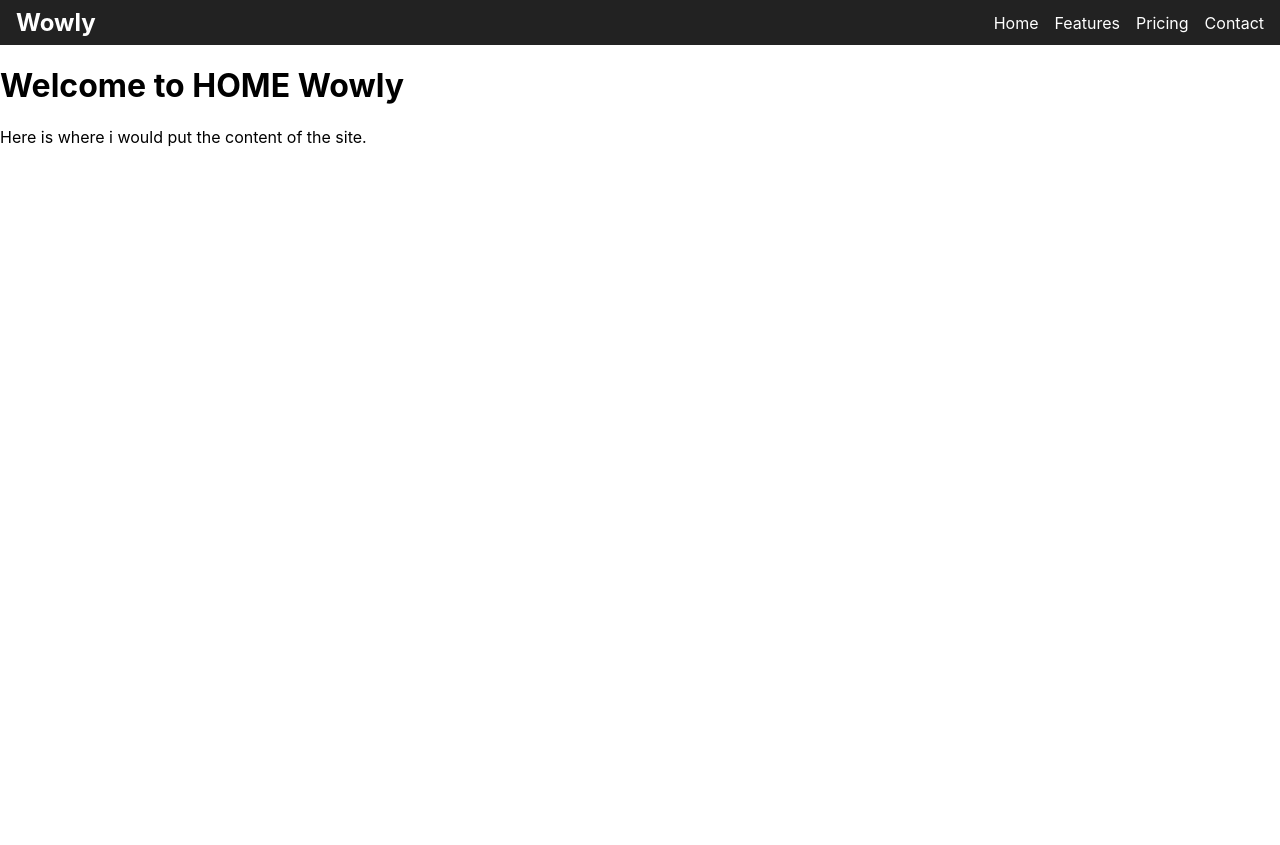
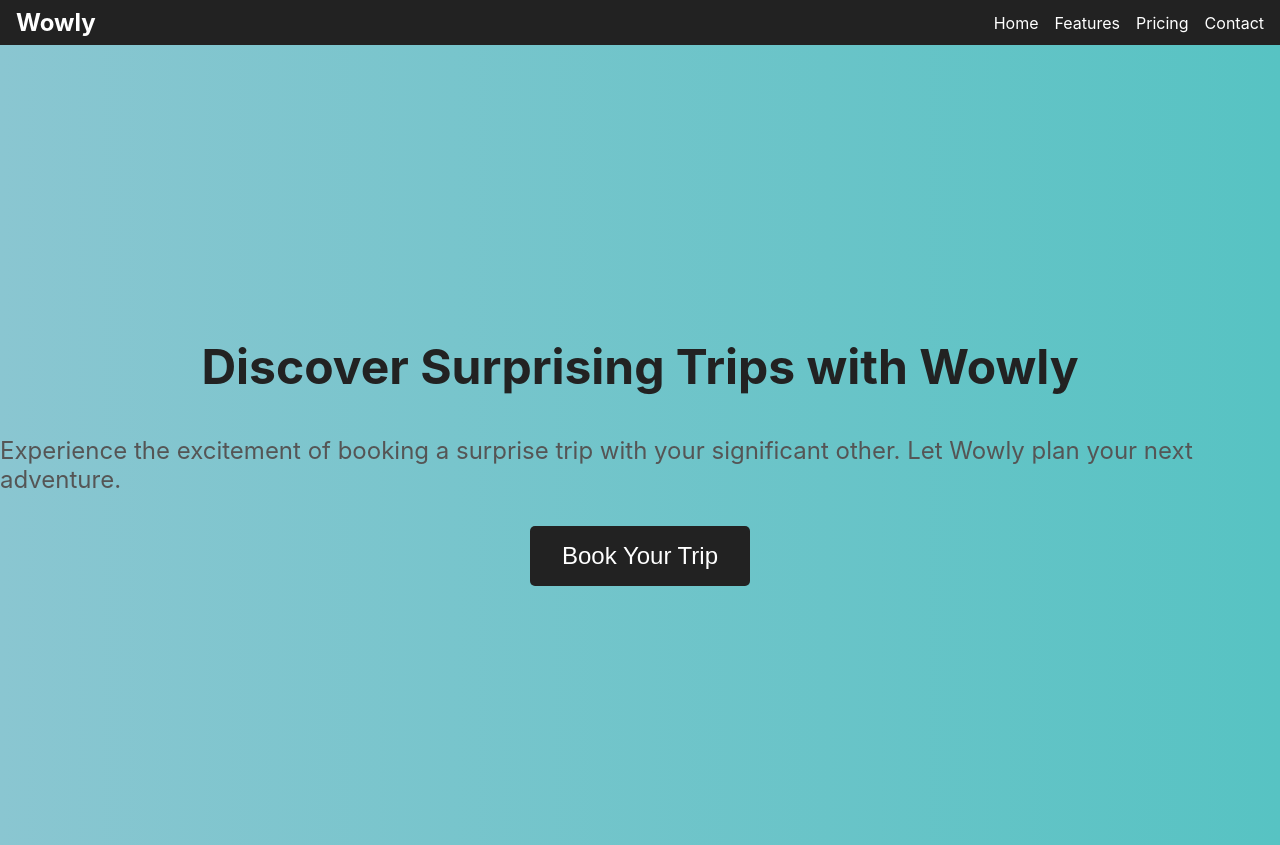
Before and after one commit to Fasping/wowly, a React (Create React App) app: page / in a window 1280 px wide. Before the commit the page ends 800 px from the top, so only its background shows below. Built offline with nearby package versions, Linux system fonts and the light colour scheme.

Commit message:
Update: ui background color and some styles, link to redirect pricing area

```diff
--- a/src/components/Home.js
+++ b/src/components/Home.js
@@ -1,10 +1,55 @@
-function Home() {
+import { Link } from 'react-router-dom';
+import styled from 'styled-components';
+
+const HomeContainer = styled.div`
+	background: linear-gradient(to right, #8ac6d1, #57c3c3);
+	min-height: 100vh;
+	display: flex;
+	flex-direction: column;
+	align-items: center;
+	justify-content: center;
+`;
+
+const HeroTitle = styled.h1`
+	font-size: 3rem;
+	margin-bottom: 1rem;
+	color: #222;
+`;
+
+const HeroDescription = styled.p`
+	font-size: 1.5rem;
+	margin-bottom: 2rem;
+	color: #555;
+`;
+
+const BookButton = styled.button`
+	background-color: #222;
+	color: #fff;
+	padding: 1rem 2rem;
+	font-size: 1.5rem;
+	border: none;
+	border-radius: 5px;
+	cursor: pointer;
+	transition: background-color 0.2s;
+	text-decoration: none;
+
+	&:hover {
+		background-color: #8ac6d1;
+	}
+`;
+
+const Home = () => {
 	return (
-		<div>
-			<h1>Welcome to HOME Wowly</h1>
-			<p>Here is where i would put the content of the site.</p>
-		</div>
+		<HomeContainer>
+			<HeroTitle>Discover Surprising Trips with Wowly</HeroTitle>
+			<HeroDescription>
+				Experience the excitement of booking a surprise trip with your
+				significant other. Let Wowly plan your next adventure.
+			</HeroDescription>
+			<Link to='/pricing'>
+				<BookButton>Book Your Trip</BookButton>
+			</Link>
+		</HomeContainer>
 	);
-}
-
+};
 export default Home;
```
